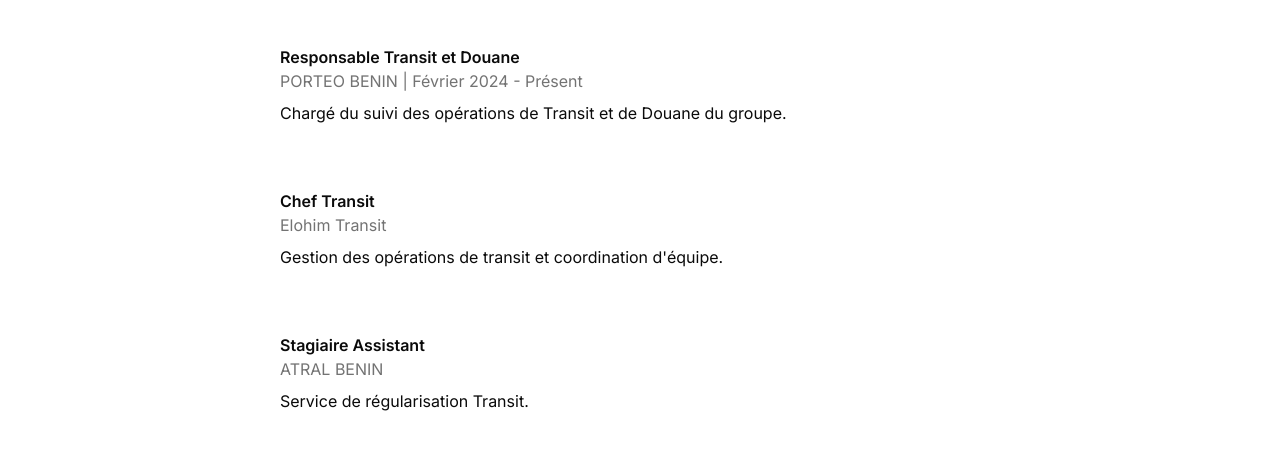
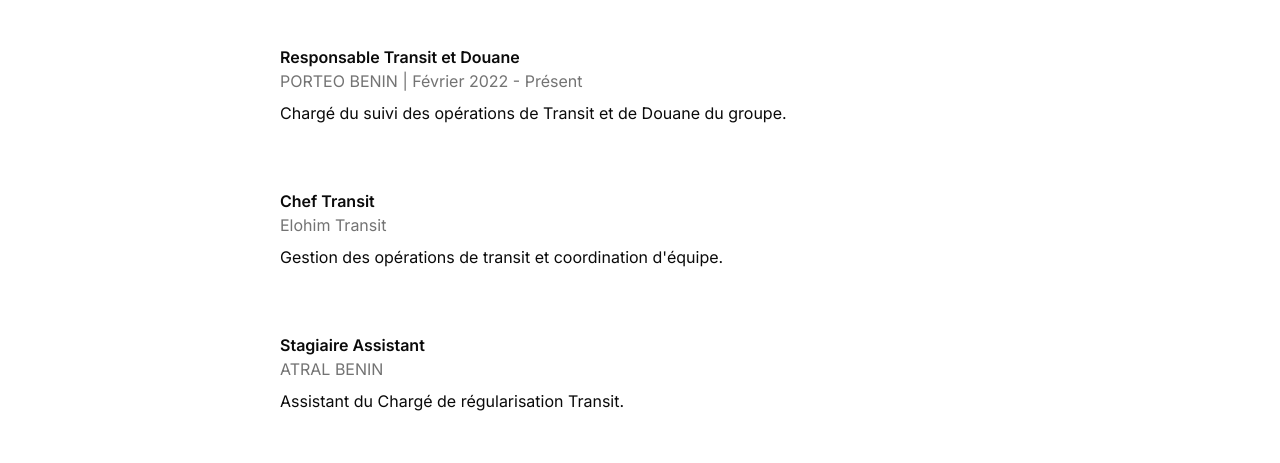
Before and after one commit to Josue-ui582/armel-lalou, a Next.js app: page /a-propos in a window 1280 px wide. Shown: the part 264-727 px from the top of the page. Built offline with nearby package versions, Linux system fonts and the light colour scheme.

Commit message:
fixing about page and skills page

```diff
--- a/app/a-propos/page.tsx
+++ b/app/a-propos/page.tsx
@@ -50,7 +50,7 @@
                 className="bg-card p-6 rounded-lg hover:shadow-lg transition-shadow"
               >
                 <h3 className="font-semibold">Responsable Transit et Douane</h3>
-                <p className="text-muted-foreground">PORTEO BENIN | Février 2024 - Présent</p>
+                <p className="text-muted-foreground">PORTEO BENIN | Février 2022 - Présent</p>
                 <p className="mt-2">
                   Chargé du suivi des opérations de Transit et de Douane du groupe.
                 </p>
@@ -76,7 +76,7 @@
                 <h3 className="font-semibold">Stagiaire Assistant</h3>
                 <p className="text-muted-foreground">ATRAL BENIN</p>
                 <p className="mt-2">
-                  Service de régularisation Transit.
+                  Assistant du Chargé de régularisation Transit.
                 </p>
               </motion.div>
             </div>
--- a/app/competences/page.tsx
+++ b/app/competences/page.tsx
@@ -23,7 +23,7 @@
   const competences = {
     transit: [
       "Déclaration en douane",
-      "Gestion des véhicules neufs et d'occasion",
+      "Dédouanement des véhicules neufs et d'occasion",
       "Export et réexportation de marchandises",
       "Suivi complet des opérations douanières",
       "Coordination d'activités de transit",
--- a/app/page.tsx
+++ b/app/page.tsx
@@ -55,7 +55,7 @@
             transition={{ delay: 0.4 }}
             className="text-xl md:text-2xl text-muted-foreground mb-8 max-w-2xl mx-auto"
           >
-            Expert en transit international et accompagnement psychologique professionnel
+            Expert en transit national, international et accompagnement psychologique professionnel
           </motion.p>
           <motion.div
             initial={{ opacity: 0, y: 20 }}
```
